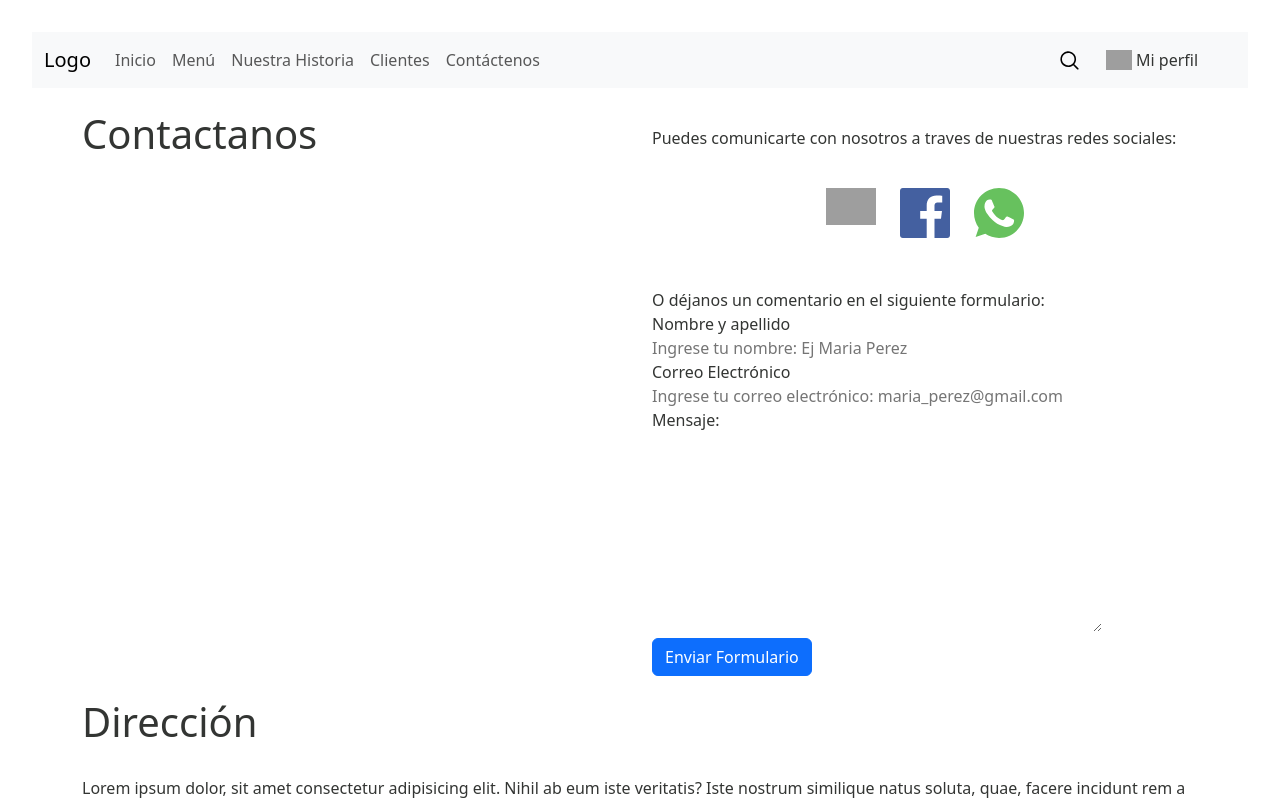
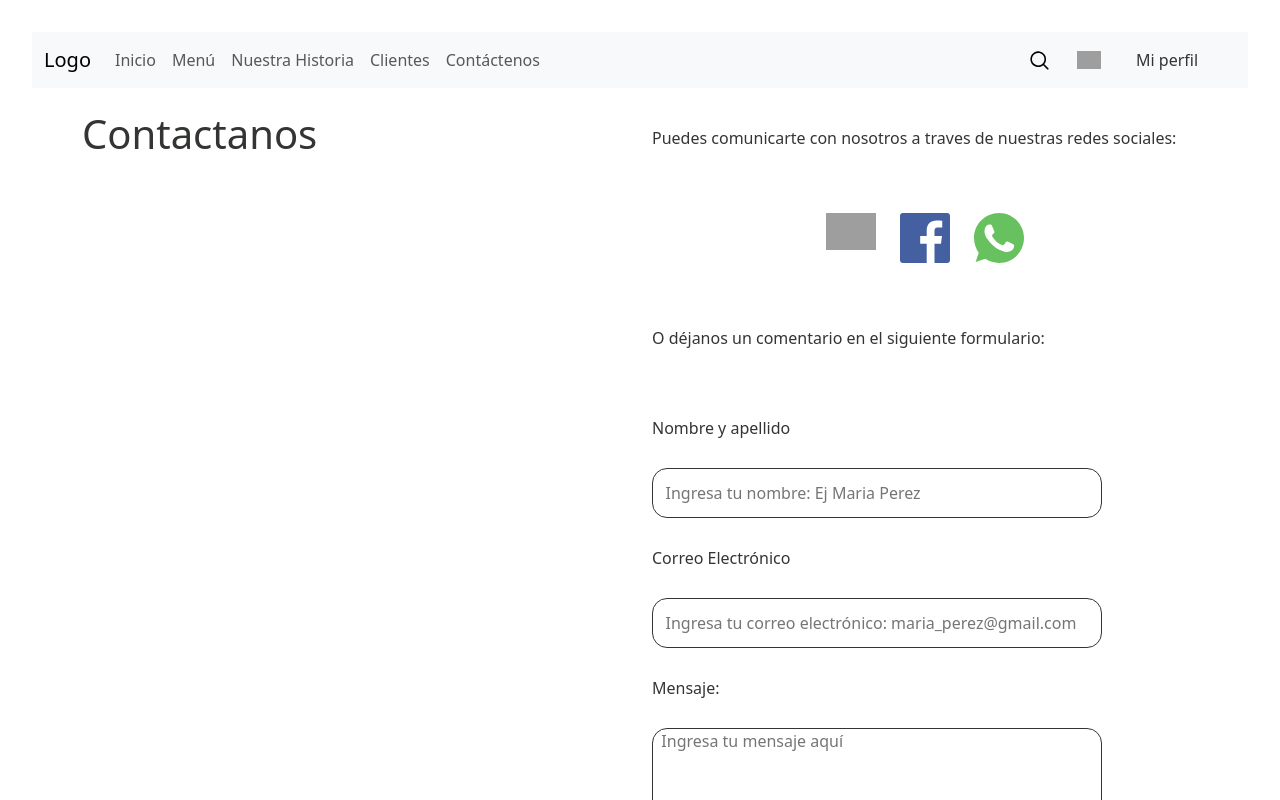
Before and after one commit to pabloencina/Cacao-Food, a React (Create React App) app: page /contactanos in a window 1280 px wide. Shown: the top 800 px of the page. Built offline with nearby package versions, Linux system fonts and the light colour scheme; grey boxes are pictures that could not be loaded.

Commit message:
estilos usando scss

```diff
--- a/src/Components/Contactanos/Contactanos.jsx
+++ b/src/Components/Contactanos/Contactanos.jsx
@@ -10,41 +10,19 @@ const Contactanos = () => {
       <div className="container">
         <div className="row">
           <div className="col-md-6">
-            <div
-              style={{
-                //backgroundColor: "red",
-                height: "100px",
-                display: "flex",
-                alignItems: "center",
-              }}
-            >
+            <div className="contactanos__title_box">
               <h1>Contactanos</h1>
             </div>
           </div>
           <div className="col-md-6">
             <div>
-              <div
-                style={{
-                  //backgroundColor: "red",
-                  height: "100px",
-                  display: "flex",
-                  alignItems: "center",
-                }}
-              >
+              <div className="contactanos__text_box">
                 <p>
                   Puedes comunicarte con nosotros a traves de nuestras redes
                   sociales:
                 </p>
               </div>
-              <div
-                className="container"
-                style={{
-                  height: "100px",
-                  //backgroundColor: "red",
-                  display: "flex",
-                  justifyContent: "center",
-                }}
-              >
+              <div className="contactanos__icons_box">
                 <div className="row">
                   <div className="col-md-4">
                     <NavLink>
@@ -76,32 +54,36 @@ const Contactanos = () => {
                 </div>
               </div>
               <div>
-                <div>
+                <div className="contactanos__text_box">
                   <p>O déjanos un comentario en el siguiente formulario:</p>
                 </div>
-                <p>Nombre y apellido</p>
+                <div className="contactanos__text_input_box">
+                  <p>Nombre y apellido</p>
+                </div>
+
                 <div>
                   <input
-                    style={{ width: "450px", borderRadius: "5px" }}
-                    placeholder="Ingrese tu nombre: Ej Maria Perez"
+                    className="contactanos__input_box"
+                    placeholder="   Ingresa tu nombre: Ej Maria Perez"
                   />
                 </div>
-                <p>Correo Electrónico</p>
+                <div className="contactanos__text_input_box">
+                  <p>Correo Electrónico</p>
+                </div>
                 <div>
                   <input
-                    style={{ width: "450px", borderRadius: "5px" }}
-                    placeholder="Ingrese tu correo electrónico: maria_perez@gmail.com"
+                    className="contactanos__input_box"
+                    placeholder="   Ingresa tu correo electrónico: maria_perez@gmail.com"
                   />
                 </div>
                 <div>
-                  <p>Mensaje:</p>
+                  <div className="contactanos__text_input_box">
+                    <p>Mensaje:</p>
+                  </div>
                   <div>
                     <textarea
-                      style={{
-                        width: "450px",
-                        height: "200px",
-                        borderRadius: "15px",
-                      }}
+                      className="contactanos__text_area_box"
+                      placeholder="  Ingresa tu mensaje aquí"
                     />
                   </div>
                 </div>
@@ -115,18 +97,11 @@ const Contactanos = () => {
         <div className="container">
           <div className="row">
             <div className="col-md-12">
-              <div
-                style={{
-                  //backgroundColor: "red",
-                  height: "100px",
-                  display: "flex",
-                  alignItems: "center",
-                }}
-              >
+              <div className="contactanos__title_box">
                 <h1>Dirección</h1>
               </div>
 
-              <p>
+              <p className="contactanos__text_box">
                 Lorem ipsum dolor, sit amet consectetur adipisicing elit. Nihil
                 ab eum iste veritatis? Iste nostrum similique natus soluta,
                 quae, facere incidunt rem a mollitia placeat, asperiores
--- a/src/Components/Navbar/Navbar.jsx
+++ b/src/Components/Navbar/Navbar.jsx
@@ -20,7 +20,7 @@ function NavbarComponent() {
 
   return (
     <>
-      <Navbar bg="light" variant="light">
+      <Navbar bg="light" variant="light" className="navbar">
         <Container>
           <Navbar.Brand title="Inicio" href="/">
             Logo
@@ -33,25 +33,15 @@ function NavbarComponent() {
             <Nav.Link href="contactanos">Contáctenos</Nav.Link>
           </Nav>
         </Container>
-        <Container>
-          <Nav.Link
-            style={{
-              width: "450px",
-              marginLeft: "30px",
-            }}
-            href=""
-          >
+        <Container className="navbar__container_icons_buttons">
+          <Nav.Link href="">
             <div className="d-flex justify-content-end">
               <Search onSearch={handleSearch} />
               {searchResults.map((menu) => (
                 <div key={menu.id}>{menu.name}</div>
               ))}
-              <div
-                className="d-flex justify-content-end"
-                style={{ alignItems: "center" }}
-              >
+              <div className="navbar__shoppingCart">
                 <img
-                  className="shoppingCartButton"
                   src={shoppingCart}
                   alt="shoppingCart"
                   title="Carrito de Compras"
@@ -60,7 +50,7 @@ function NavbarComponent() {
             </div>
           </Nav.Link>
 
-          <Nav.Link href="#home" style={{ width: "100px" }}>
+          <Nav.Link href="#home" className="navbar__container_mi_perfil">
             Mi perfil
           </Nav.Link>
         </Container>
--- a/src/Components/Navbar/Search.jsx
+++ b/src/Components/Navbar/Search.jsx
@@ -30,10 +30,10 @@ const Search = ({ onSearch }) => {
         >
           <img
             title="Búsqueda"
-            className="searchButton"
+            className="navbar__search"
             src={search}
             alt="search"
-            style={{ width: "25px" }}
+            //style={{ width: "25px" }}
           />
         </Button>
         {showInput && (
--- a/src/Styles/App.scss
+++ b/src/Styles/App.scss
@@ -11,3 +11,5 @@
 @import "./pages/home";
 @import "./pages/nosotros";
 @import "./pages/clientes";
+@import "./pages/navbar";
+@import "./pages/contactanos"
--- /dev/null
+++ b/src/Styles/pages/_contactanos.scss
@@ -0,0 +1,37 @@
+.contactanos{
+    &__title_box{
+        height: 100px;
+        display: flex;
+        align-items: center;
+    };
+    &__text_box{
+        height: 100px;
+        display: flex;
+        align-items: center;
+    };
+    &__icons_box{
+        height: 100px;
+        display: flex;
+        align-items: center;
+        justify-content: center;
+    };
+    &__text_input_box{
+
+        display: flex;
+        align-items: center;
+        justify-content: start;
+        height: 80px;
+    };
+    &__text_area_box{
+        width: 450px;
+        height: 200px;
+        border-radius: 15px;
+        border: 1px solid;
+    };
+    &__input_box{
+        width: 450px;
+        height: 50px;
+        border-radius: 15px;
+        border: 1px solid;
+    }
+}
--- /dev/null
+++ b/src/Styles/pages/_navbar.scss
@@ -0,0 +1,23 @@
+.navbar{
+
+    &__search{
+        width: 25px;
+    };
+    &__container_icons_buttons{
+        display: flex;
+        justify-content: center;
+        align-items: center;
+    };
+    &__shoppingCart{
+
+        width: 25px;
+        display: flex;
+        justify-content: center;
+        align-items: center;
+    }
+    &__container_mi_perfil{
+        display: flex;
+        justify-content: start;
+        width: 100px;
+    }
+}
```
